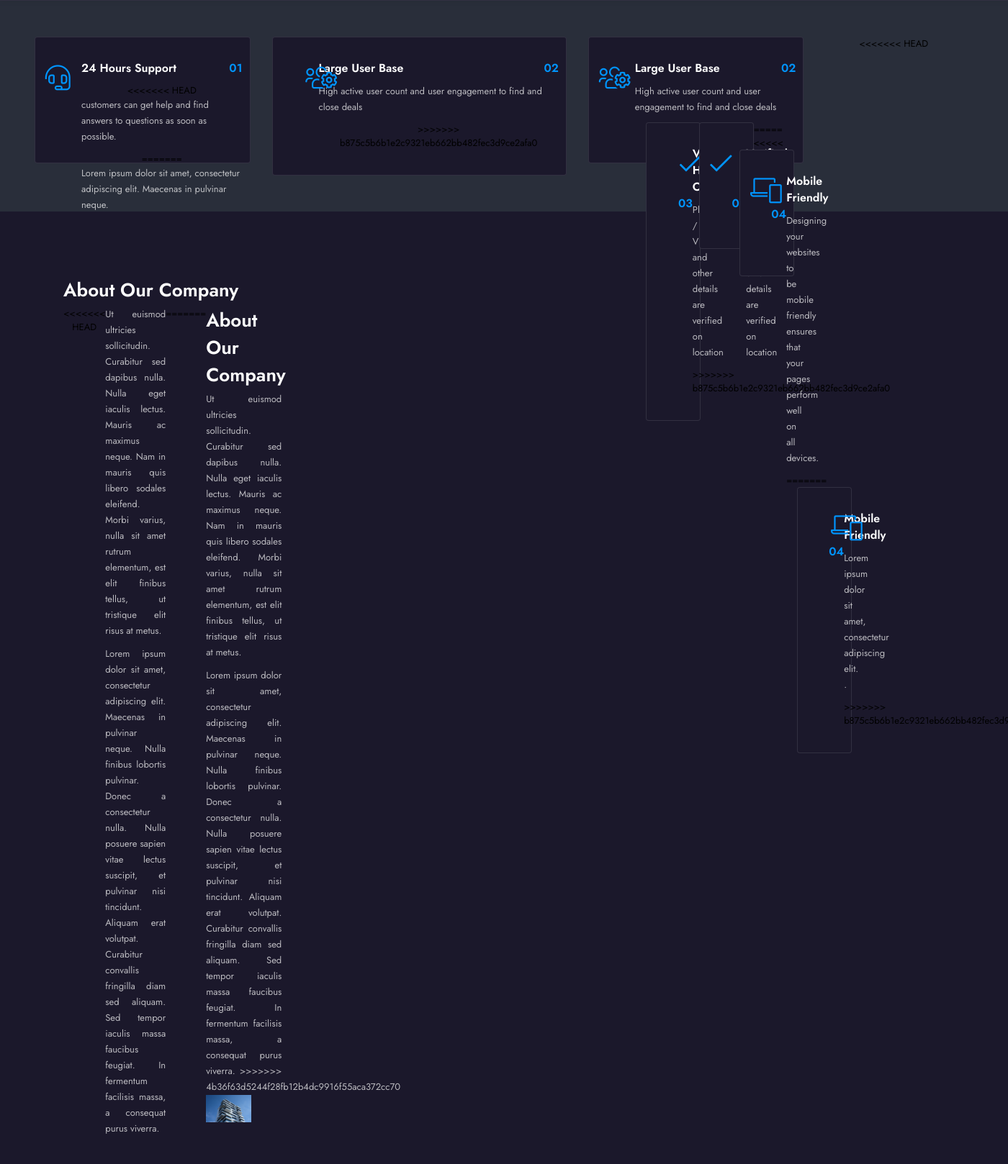
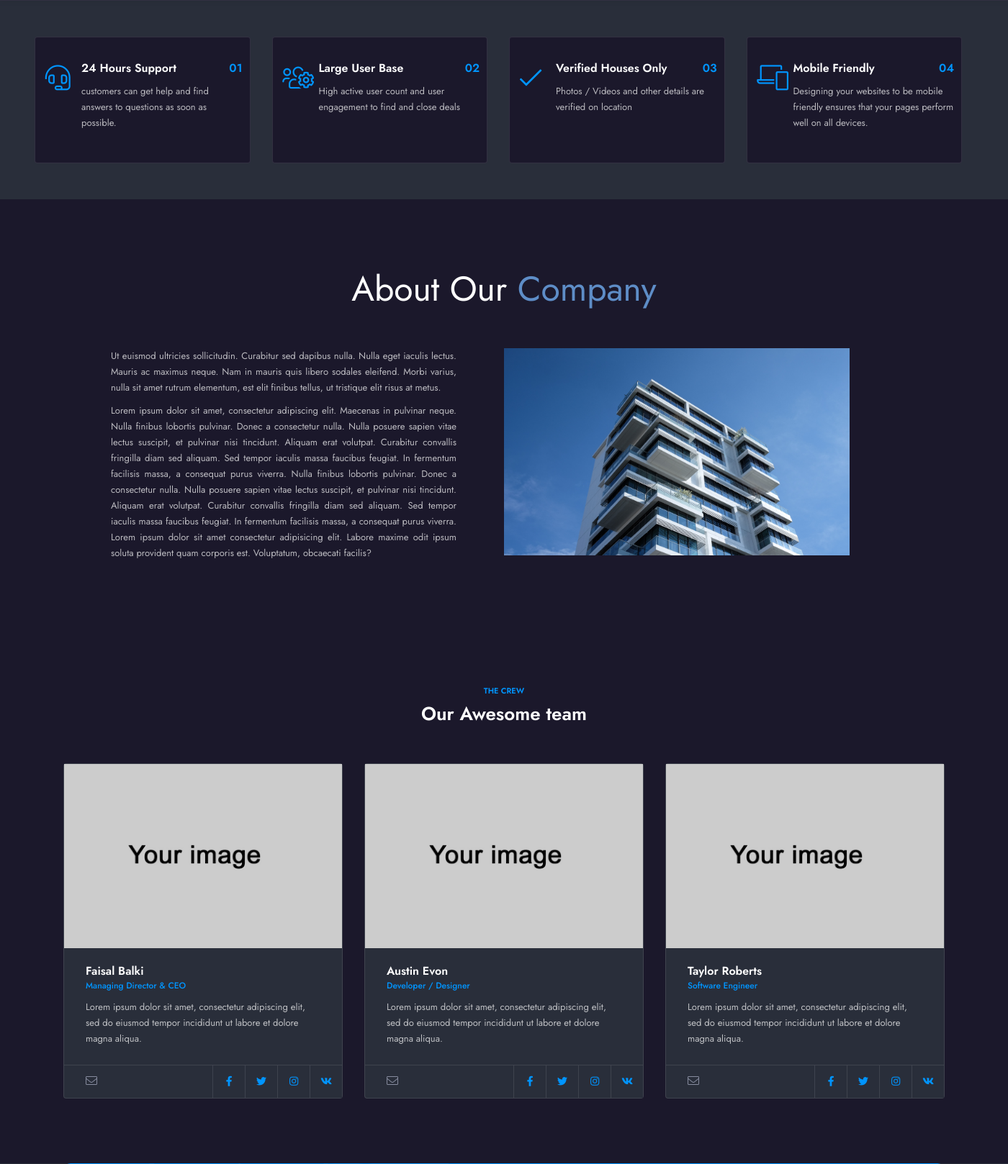
Before and after one commit to faisalbalkhi/propDekho, a Django app: page /about/ in a window 1400 px wide; the page is wider, and only the part inside the window is pictured. Shown: the part 553-2171 px from the top of that part at 72% size. Run offline with Django 3.2, Linux system fonts and the light colour scheme; some libraries are stand-ins or nearby versions.

Commit message:
about page updated

```diff
--- a/prop_dekho/templates/about.html
+++ b/prop_dekho/templates/about.html
@@ -382,38 +382,17 @@
                             <div class="services-item fl-wrap boxHeight">
                                 <i class="fal fa-headset icon"></i>
                                 <h4>24 Hours Support <span>01</span></h4>
-<<<<<<< HEAD
                                 <p>customers can get help and find answers to questions as soon as possible. </p>
-=======
-                                <p>Lorem ipsum dolor sit amet, consectetur adipiscing elit. Maecenas in pulvinar neque.
-                                    </p>
-
-                            </div>
-                        </div>
-                        <div class="col-md-4">
-                            <div class="services-item fl-wrap">
-                                <i class="fal fa-users-cog"></i>
-                                <h4>Large User Base <span>02</span></h4>
-                                <p>High active user count and user engagement to find and close deals </p>
->>>>>>> b875c5b6b1e2c9321eb662bb482fec3d9ce2afa0
 
                             </div>
                         </div>
                         <!-- services-item  end-->
                         <!-- services-item -->
-<<<<<<< HEAD
                         <div class="col-md-3">
                             <div class="services-item fl-wrap boxHeight">
                                 <i class="fal fa-users-cog icon"></i>
                                 <h4>Large User Base <span>02</span></h4>
                                 <p>High active user count and user engagement to find and close deals</p>
-=======
-                        <div class="col-md-4">
-                            <div class="services-item fl-wrap">
-                                <i class="fal fa-check"></i>
-                                <h4>Verified Houses Only <span>03</span></h4>
-                                <p>Photos / Videos and other details are verified on location</p>
->>>>>>> b875c5b6b1e2c9321eb662bb482fec3d9ce2afa0
 
                             </div>
                         </div>
@@ -427,19 +406,11 @@
                             </div>
                         </div>
                         <!-- services-item -->
-<<<<<<< HEAD
                         <div class="col-md-3">
                             <div class="services-item fl-wrap boxHeight">
                                 <i class="fal fa-phone-laptop icon"></i>
                                 <h4>Mobile Friendly <span>04</span></h4>
                                 <p>Designing your websites to be mobile friendly ensures that your pages perform well on all devices.</p>
-=======
-                        <div class="col-md-4">
-                            <div class="services-item fl-wrap">
-                                <i class="fal fa-phone-laptop"></i>
-                                <h4>Mobile Friendly <span>04</span></h4>
-                                <p>Lorem ipsum dolor sit amet, consectetur adipiscing elit. .</p>
->>>>>>> b875c5b6b1e2c9321eb662bb482fec3d9ce2afa0
 
                             </div>
                         </div>
@@ -453,14 +424,17 @@
                 <div class="container">
                     <!--about-wrap -->
                     <div class="about-wrap">
-                        <div class="about-title fl-wrap text-center">
-                            <h2>About Our <span>Company</span></h2>
+                        <div class="text-center">
+                            <h1 style="color: white;
+                            font-size: xxx-large;
+                            margin-bottom: 3rem;">About Our <span style="color: #5e8dc7;">Company</strong></span></h1>
                         </div>
                         <div class="row">
-                            <div class="col-md-5 " style="display: flex;" >
+                            <div class="col-md-5 " style="display: flex; width: 100%;
+                            justify-content: space-evenly;" >
 
-<<<<<<< HEAD
-                                <div class="aboutpara">
+                                <div class="aboutpara" style="width: 30rem;
+                                height: 16rem;;">
                                     <p>Ut euismod ultricies sollicitudin. Curabitur sed dapibus nulla. Nulla eget
                                         iaculis
                                         lectus. Mauris ac maximus neque. Nam in mauris quis libero sodales eleifend.
@@ -477,29 +451,17 @@
                                         convallis fringilla diam sed aliquam. Sed tempor iaculis massa faucibus feugiat.
                                         In
                                         fermentum facilisis massa, a consequat purus viverra.
+                                        Nulla finibus lobortis pulvinar. Donec a consectetur nulla. Nulla posuere sapien
+                                        vitae lectus suscipit, et pulvinar nisi tincidunt. Aliquam erat volutpat.
+                                        Curabitur
+                                        convallis fringilla diam sed aliquam. Sed tempor iaculis massa faucibus feugiat.
+                                        In
+                                        fermentum facilisis massa, a consequat purus viverra.
+                                        Lorem ipsum dolor sit amet consectetur adipisicing elit. Labore maxime odit ipsum soluta provident quam corporis est. Voluptatum, obcaecati facilis?
+
                                 </div>
-=======
-                <!--about-wrap -->
-                <div class="about-wrap">
-
-                    <div class="row">
-                        <div class="col-md-5 ">
-                            <div class="about-title fl-wrap">
-                                <h2>About Our <span>Company</span></h2>
-                            </div>
-
-                            <p>Ut euismod ultricies sollicitudin. Curabitur sed dapibus nulla. Nulla eget iaculis
-                                lectus. Mauris ac maximus neque. Nam in mauris quis libero sodales eleifend. Morbi
-                                varius, nulla sit amet rutrum elementum, est elit finibus tellus, ut tristique elit
-                                risus at metus.</p>
-                            <p>
-                                Lorem ipsum dolor sit amet, consectetur adipiscing elit. Maecenas in pulvinar neque.
-                                Nulla finibus lobortis pulvinar. Donec a consectetur nulla. Nulla posuere sapien
-                                vitae lectus suscipit, et pulvinar nisi tincidunt. Aliquam erat volutpat. Curabitur
-                                convallis fringilla diam sed aliquam. Sed tempor iaculis massa faucibus feugiat. In
-                                fermentum facilisis massa, a consequat purus viverra.
->>>>>>> 4b36f63d5244f28fb12b4dc9916f55aca372cc70
-                                <img src="../static/images/about/building.jpg" width="60%" alt="">
+                                <img src="../static/images/about/building.jpg"  alt="image" style="width: 30rem;
+                                height: 18rem;">
                                 <style>
                                     img {
                                         vertical-align: middle;
```
Also changed, not shown: prop_dekho/templates/index.html (+0 -25 lines).
